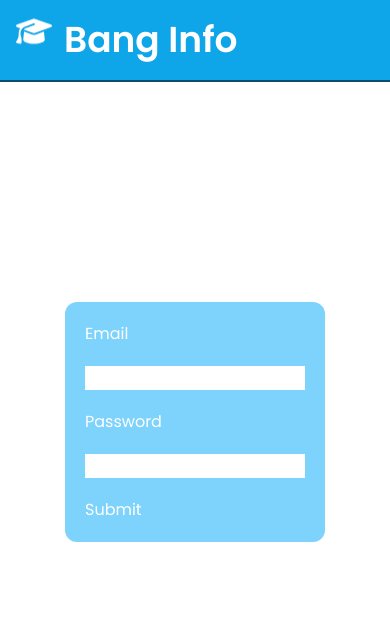
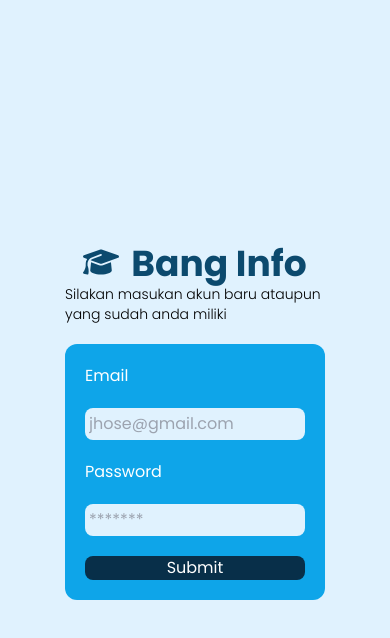
Before and after one commit to Annasaby/FinalProject-GDSC, a React (Vite) app: page /Signup in a window 390 px wide. Shown: the top 638 px of the page. Built offline with nearby package versions, Linux system fonts and the light colour scheme; the HTML template or start-up script is replaced by a standard one.

Commit message:
membuat responsive

```diff
--- a/index.html
+++ b/index.html
@@ -6,7 +6,7 @@
     <meta name="viewport" content="width=device-width, initial-scale=1.0" />
     <title>Vite + React</title>
   </head>
-  <body class="font-poppins overflow-x-hidden">
+  <body class="flex font-poppins overflow-x-hidden">
     <div id="root"></div>
     <script type="module" src="/src/main.jsx"></script>
   </body>
--- a/src/components/Category.jsx
+++ b/src/components/Category.jsx
@@ -1,15 +1,15 @@
-export default function category() {
 
-  // function handleCardShow(){
-
-  // };
+export default function category({setCardShow}) {
+  function handleClick(value){
+    setCardShow(value);
+  }
 
   return (
-    <section className="overflow-x-hidden ">
-      <div className="mt-20 p-5 flex gap-3 justify-center bg-slate-200 ">
-      <button className="bg-yellow-500 rounded-xl px-2 py-1 text-white hover:-translate-y-1 hover:bg-yellow-400 transition-all ease-in-out">Semua</button>
-      <button className="bg-emerald-500 rounded-xl px-2 py-1 text-white hover:-translate-y-1 hover:bg-emerald-300 transition-all ease-in-out">Beasiswa</button>
-      <button className="bg-sky-500 rounded-xl px-2 py-1 text-white hover:-translate-y-1 hover:bg-sky-300 transition-all ease-in-out">Lomba</button>
+    <section className="overflow-hidden md:w-52 md:h-screen md:fixed ">
+      <div className="mt-20 p-5 flex gap-3 justify-center bg-slate-200 md:h-full md:flex-col md:justify-start">
+      <button onClick={()=>{handleClick("Semua")}} className="bg-yellow-500 rounded-xl px-2 py-1 text-white hover:-translate-y-1 hover:bg-yellow-400 transition-all ease-in-out">Semua</button>
+      <button onClick={()=>{handleClick("Beasiswa")}} className="bg-emerald-500 rounded-xl px-2 py-1 text-white hover:-translate-y-1 hover:bg-emerald-300 transition-all ease-in-out">Beasiswa</button>
+      <button onClick={()=>{handleClick("Lomba")}} className="bg-sky-500 rounded-xl px-2 py-1 text-white hover:-translate-y-1 hover:bg-sky-300 transition-all ease-in-out">Lomba</button>
     </div>
     </section>
   );
--- a/src/components/Content.jsx
+++ b/src/components/Content.jsx
@@ -2,8 +2,7 @@ import { IoEllipsisVerticalSharp } from "react-icons/io5";
 
 export default function Content({content,cardShow}){
 
-    console.log(cardShow);
-    // Fungsi untuk menentukan apakah konten harus ditampilkan
+    // console.log(cardShow);
     const shouldDisplayContent = () => {
         if (cardShow === "Semua") {
             return true;
@@ -17,7 +16,6 @@ export default function Content({content,cardShow}){
         return false;
     };
 
-    // Jika kondisi tidak terpenuhi, jangan render apa pun
     if (!shouldDisplayContent()) {
         return null;
     }
@@ -25,13 +23,13 @@ export default function Content({content,cardShow}){
     return(
         <div className={`overflow-x-hidden flex flex-col gap-2 items-center ${content.category === 'Beasiswa' ? 'bg-emerald-200 border-emerald-400' : 'bg-sky-200 border-sky-400'}  border-[1px] rounded-xl p-5 shadow-lg`}>
             <div className="flex justify-between items-center w-full">
-            <p className="text-sm">Creator: {content.creator}</p>
+            <p className="text-xs md:text-sm">Creator: {content.creator}</p>
             <IoEllipsisVerticalSharp className="cursor-pointer" />
             </div>
-            <img className="w-1/2" src={content.img} alt="foto postingan" />
-            <p className="text-lg font-medium">{content.title}</p>
-            <p className="self-start text-sm">{content.caption}</p>
-            <a className="text-sm text-blue-500" target="none" href={content.link}>{content.link}</a>
+            <p className=" font-medium">{content.title}</p>
+            <img className="w-1/2 max-w-80" src={content.img} alt="foto postingan" />
+            <p className="self-start text-xs md:text-sm">{content.caption}</p>
+            <a className="text-xs text-blue-500" target="none" href={content.link}>{content.link}</a>
         </div>
     );
 }
--- a/src/components/ContentList.jsx
+++ b/src/components/ContentList.jsx
@@ -1,10 +1,10 @@
 import Content from "./Content";
 
 export default function ContentList({content,cardShow}){
-    console.log(cardShow);
+    // console.log(cardShow);
 
     return(
-        <section className="overflow-x-hidden w-screen py-5 px-20">
+        <section className="overflow-hidden w-screen py-5 px-20 md:pl-96 md:pr-60 md:mt-20 ">
             <div className="flex flex-col gap-5">
             {content.map((content)=>(
                 <Content
--- a/src/components/CreateContent.jsx
+++ b/src/components/CreateContent.jsx
@@ -3,19 +3,20 @@ import { useState } from "react";
 
 export default function CreatContent() {
     const [openform, setOpenform] = useState(false)
-    console.log(openform);
+    // console.log(openform);
 
   return (
     <div className="relative">
-      <div onClick={()=>{setOpenform((prev) => !prev )}} className={`fixed ${openform ? 'rotate-45' : ''} top-40 right-5 bg-sky-400 p-2 w-fit rounded-full hover:scale-110 ease-in-out transition-all cursor-pointer z-30`}>
+      {/* Add button */}
+      <div onClick={()=>{setOpenform((prev) => !prev )}} className={`fixed ${openform && 'rotate-45' } top-40 md:top-32 right-5 md:right-10 bg-sky-400 p-2 w-fit rounded-full hover:scale-110 ease-in-out transition-all cursor-pointer z-30`}>
         <IoAdd className="text-white" />
       </div>
 
-      <div className={`fixed ${openform ? '' : 'hidden'} top-0 z-20 bg-slate-600 opacity-50 h-screen w-screen`}></div>
+      <div onClick={()=>{setOpenform((prev) => !prev )}} className={`fixed ${openform || 'hidden'} top-0 z-20 bg-slate-600 opacity-50 h-screen w-screen`}></div>
 
-      <div className={`fixed ${openform ? '' : 'hidden'} top-1/2 left-1/2 -translate-x-1/2 -translate-y-1/2 z-40 px-5 py-10 w-3/4 bg-sky-500 rounded-xl`}>
+      <div className={`fixed ${openform || 'hidden'} top-1/2 left-1/2 -translate-x-1/2 -translate-y-1/2 z-40 px-5 py-10 w-3/4 bg-sky-500 rounded-xl md:w-2/5 `}>
 
-        <form action="" className="grid grid-cols-3 gap-3">
+        <form action="" className="grid grid-cols-3 gap-3 md:gap-10">
           <label className="col-span-1 text-white">Creator</label>
           <input className="col-span-2 rounded-md" type="text" />
           <label className="col-span-1 text-white">Title</label>
--- a/src/components/Navbar.jsx
+++ b/src/components/Navbar.jsx
@@ -10,7 +10,7 @@ export default function Navbar() {
       <div className="flex items-center h-20 px-4 text-white">
         <h1 className="flex gap-3 text-4xl font-semibold"><span className="animate-bounce-slow"><FaGraduationCap /></span>Bang Info</h1>
       </div>
-      {location.pathname == "/home" &&
+      {(location.pathname == "/home" || location.pathname == "/")  &&
       <Link to={"/Signup"}>
       <div className="flex items-center gap-1 text-white underline">
         <h5>Logout </h5>
--- a/src/components/SignupForm.jsx
+++ b/src/components/SignupForm.jsx
@@ -1,18 +1,32 @@
 import { Link } from "react-router-dom";
+import { FaGraduationCap } from "react-icons/fa6";
 
 export default function SignupForm(){
+
+
     return(
-        <div className="fixed top-1/2 left-1/2 -translate-x-1/2 -translate-y-1/2 p-5 bg-sky-300 w-2/3 rounded-xl">
-            <form action="" className="flex flex-col gap-5 text-white">
-                <label >Email</label>
-                <input type="text" />
-                <label >Password</label>
-                <input type="password" />
-                <Link to="/home">
-                <input type="submit" />
+        <div className="fixed flex flex-col gap-5 top-1/2 left-1/2 -translate-x-1/2  -translate-y-1/2 w-2/3 md:w-1/3">
+            <div className="flex flex-col items-center">
+            <h1 className="flex gap-3 text-4xl font-bold text-sky-900"><span><FaGraduationCap /></span>Bang Info</h1>
+            <p className="text-sm font-light">Silakan masukan akun baru ataupun yang sudah anda miliki</p>
+            </div>
+            <div className="bg-sky-500 p-5 rounded-xl">
+
+                <form className="flex flex-col gap-5">
+                <label className="text-white" >Email</label>
+                <input className="bg-sky-100 rounded-lg p-1" type="text" placeholder="jhose@gmail.com"/>
+                <label className="text-white" >Password</label>
+                <input className="bg-sky-100 rounded-lg p-1" type="password" placeholder="*******"/>
+
+                <Link to={"/home"} className="">
+                <button className="w-full bg-sky-950 text-white hover:bg-sky-100 hover:text-sky-950 ease-in-out transition-all delay-75 rounded-lg" type="submit">
+                    Submit
+                </button>
                 </Link>
 
-            </form>
+                </form>
+
+            </div>
         </div>
     )
 }
--- a/src/pages/Home.jsx
+++ b/src/pages/Home.jsx
@@ -11,13 +11,14 @@ export default function Home() {
     const [fill, setFill] = useState(contentDefault)
     // console.log(fill);
     const [cardShow, setCardShow] = useState("Semua");
+    // console.log(cardShow);
 
   return (
     <>
         <Navbar />
-        <Category />
+        <Category setCardShow={setCardShow} />
         <ContentList content={fill} cardShow={cardShow}/>
-        <CreatContent />
+        <CreatContent setFill={setFill}/>
     </>
   )
 }
--- a/src/pages/Signup.jsx
+++ b/src/pages/Signup.jsx
@@ -1,11 +1,9 @@
-import Navbar from "../components/Navbar";
 import SignupForm from "../components/SignupForm";
 
 export default function Signup(){
     return(
-        <>
-            <Navbar/>
+        <div className="bg-sky-100 w-screen h-screen">
             <SignupForm/>
-        </>
+        </div>
     );
 }
```
